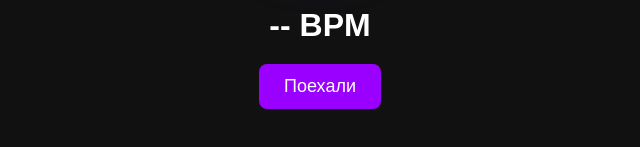
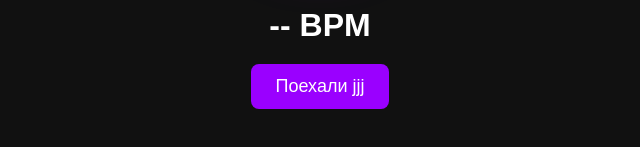
Before and after one commit to timurka1111111111/pusleui2, a plain HTML site: page index.html in a window 1280 px wide. Shown: the part 443-590 px from the top of the page, without its empty margins (320-960 px from the left). Drawn offline with Linux system fonts and the light colour scheme.

Commit message:
Update index.html

```diff
--- a/index.html
+++ b/index.html
@@ -50,7 +50,7 @@ video { display:none; }
 <div id="pulse-circle"></div>
 <div id="info">Нажмите "Поехали" и положите палец на камеру</div>
 <div id="bpm">-- BPM</div>
-<button id="start-btn">Поехали</button>
+<button id="start-btn">Поехали jjj</button>
 
 <script>
 const video = document.getElementById('video');
```
